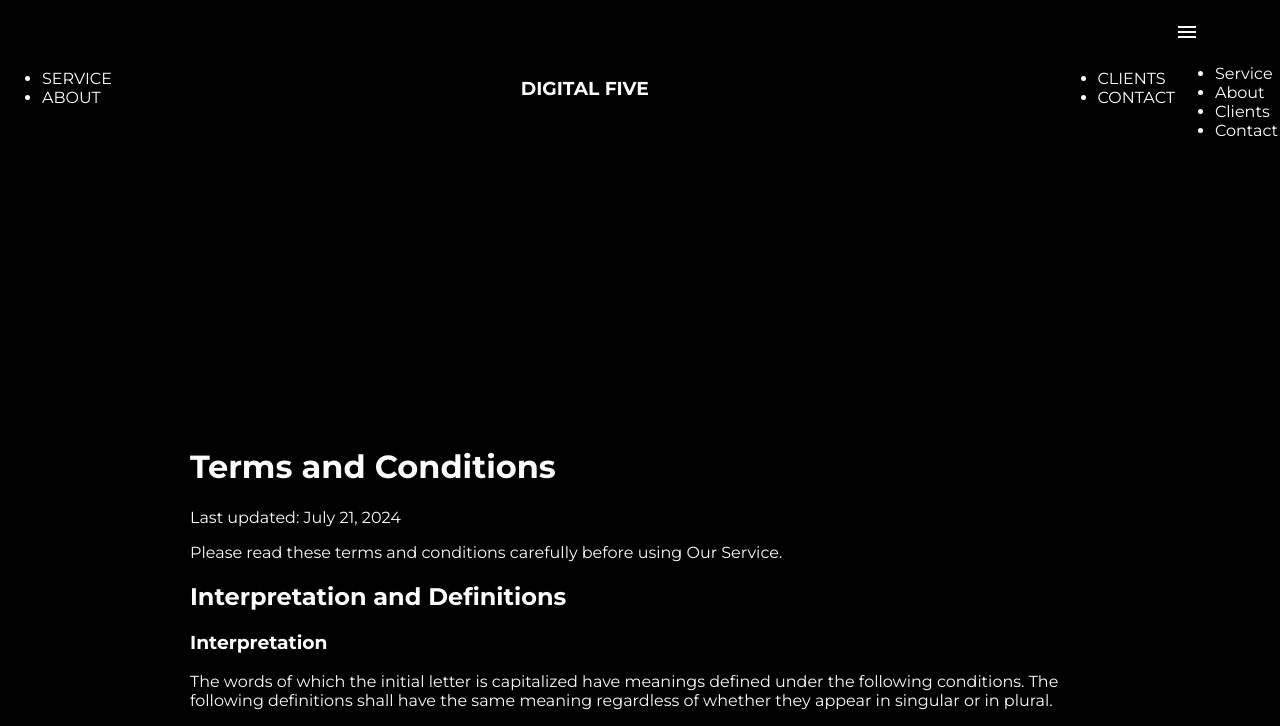
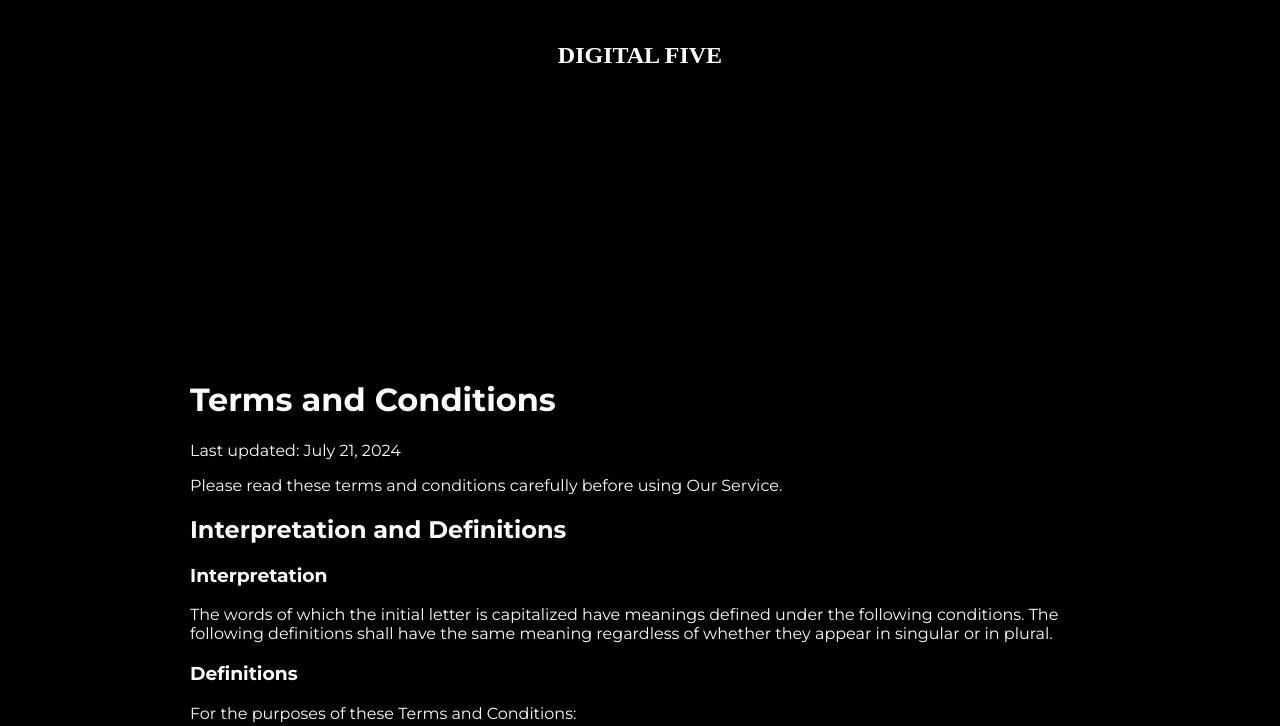
Before and after one commit to digitalfiveco/digitalfive.in, a plain HTML site: page terms.html in a window 1280 px wide. Shown: the top 726 px of the page. Drawn offline with nearby package versions, Linux system fonts and the light colour scheme.

Commit message:
Update terms.html

```diff
--- a/terms.html
+++ b/terms.html
@@ -23,29 +23,8 @@
 
 <body>
   <div class="navbar">
-    <div class="nav__links">
-      <ul>
-        <li><a href="./#Service">SERVICE</a></li>
-        <li><a href="./#About">ABOUT</a></li>
-      </ul>
-    </div>
     <div class="home__link">
-      <h3><a href="https://digitalfive.in">DIGITAL FIVE</a></h3>
-    </div>
-    <div class="nav__links">
-      <ul>
-        <li><a href="./#Clients">CLIENTS</a></li>
-        <li><a href="./#Contact">CONTACT</a></li>
-      </ul>
-    </div>
-    <div class="hamburger">
-      <span class="material-symbols-outlined">menu</span>
-      <ul class="hamburger__links">
-        <li><a href="./#Service">Service</a></li>
-        <li><a href="./#About">About</a></li>
-        <li><a href="./#Clients">Clients</a></li>
-        <li><a href="./#Contact">Contact</a></li>
-      </ul>
+      <h2><a href="https://digitalfive.in">DIGITAL FIVE</a></h2>
     </div>
   </div>
 
```
